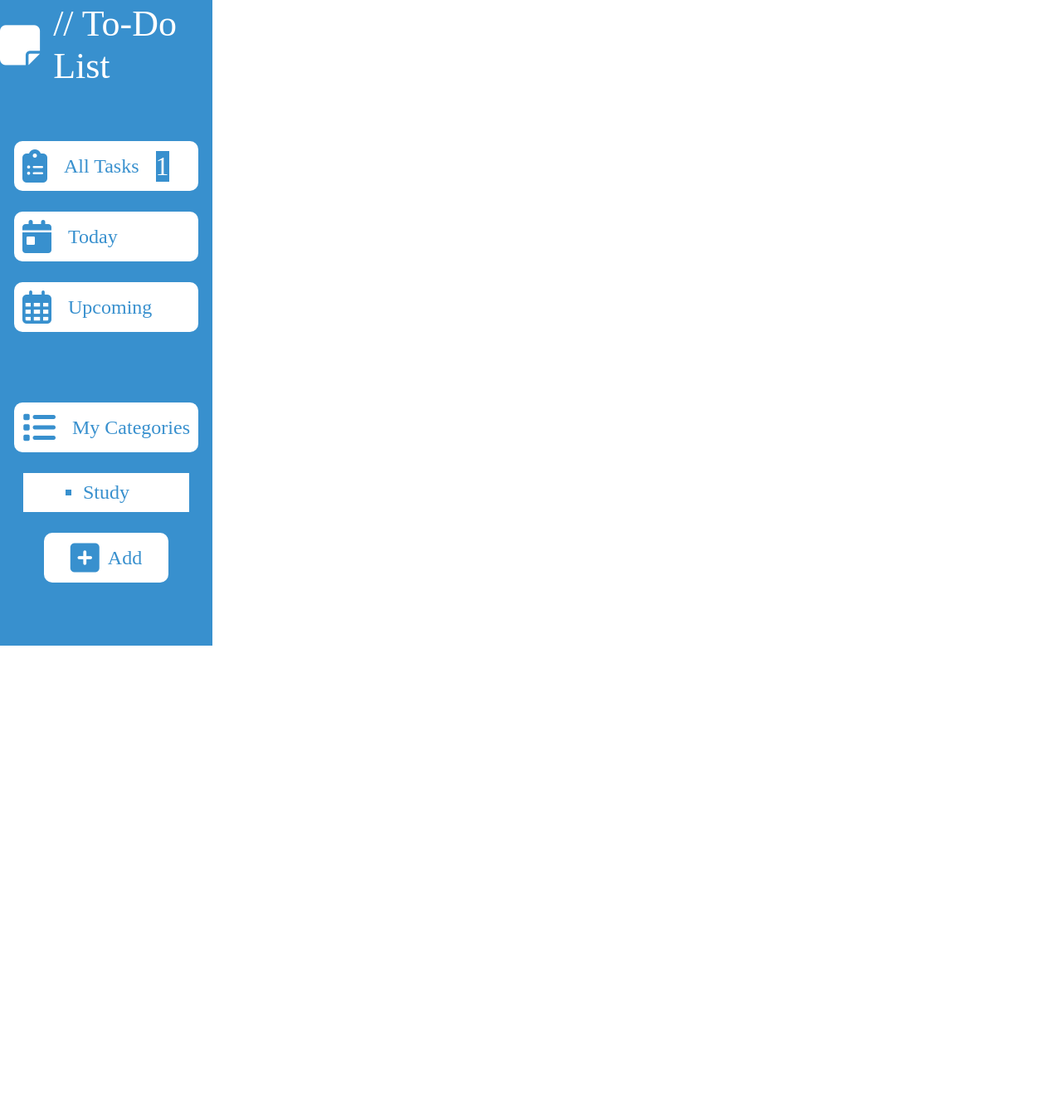
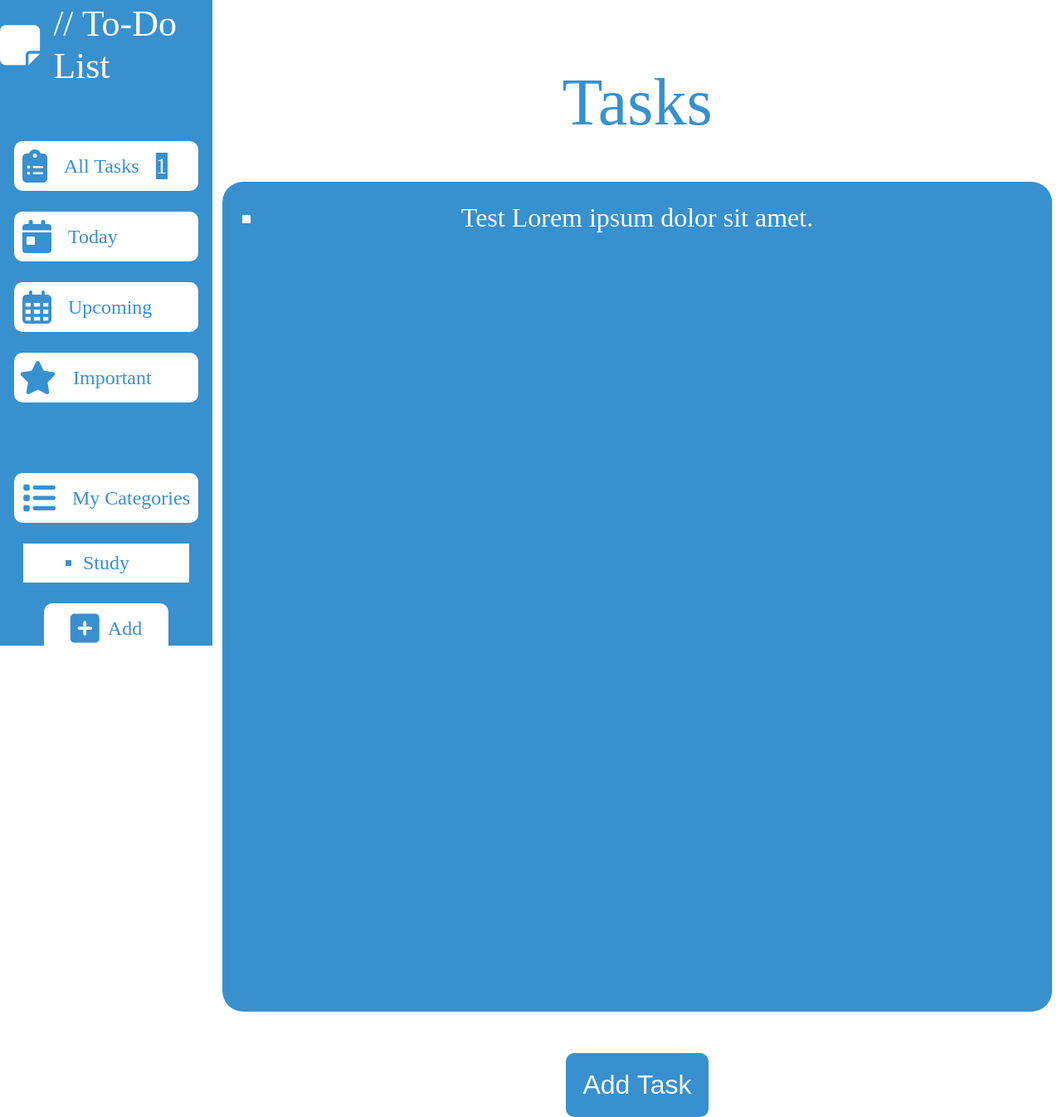
Before and after one commit to oguzhanmolu/todo-list, a website: page dist/index.html in a window 1280 px wide. Shown: the part 22-1368 px from the top of the page at 83% size. Before the commit the page ends 800 px from the top, so only its background shows below. Drawn offline with Linux system fonts and the light colour scheme.

Commit message:
added main and css is simply done for now. gonna start js soon

```diff
--- a/dist/index.html
+++ b/dist/index.html
@@ -33,6 +33,10 @@
           <i class="fa-regular fa-calendar-days"></i>
           <p>Upcoming</p>
         </div>
+        <div>
+          <i class="fa-solid fa-star star-icon"></i>
+          <p>Important</p>
+        </div>
         <div id="my-categories">
           <i class="fa-solid fa-list"></i>
           <p>My Categories</p>
@@ -46,6 +50,12 @@
         </div>
       </nav>
     </header>
-    <main>xd</main>
+    <main>
+      <p id="main-title">Tasks</p>
+      <div id="task-display-area">
+        <ul><li>Test Lorem ipsum dolor sit amet.</li></ul>
+      </div>
+      <button id="add-new-task">Add Task</button>
+    </main>
   </body>
 </html>
--- a/dist/style.css
+++ b/dist/style.css
@@ -13,6 +13,7 @@ body {
 .fa-regular {
   font-size: 40px;
 }
+
 /* Header */
 header {
   display: flex;
@@ -55,10 +56,13 @@ nav > * {
   cursor: pointer;
   transition: all ease-in-out 0.25s;
 }
+.star-icon {
+  margin-left: -4px;
+}
 #sum {
   background-color: var(--main-color);
   color: white;
-  font-size: 2rem;
+  font-size: 1.75rem;
 }
 #my-categories {
   margin-top: 75px;
@@ -69,6 +73,11 @@ nav > * {
   width: 200px;
   border-radius: 0;
   list-style-type: square;
+  cursor: default;
+}
+#categories-li > * {
+  cursor: pointer;
+  transition: all ease-in-out 0.25s;
 }
 nav > *:hover,
 #categories-li > *:hover {
@@ -85,5 +94,41 @@ nav > *:hover,
 }
 /*  */
 main {
+  display: flex;
+  flex-direction: column;
+  align-items: center;
+  gap: 50px;
   width: 80vw;
 }
+#main-title {
+  font-size: 5rem;
+  margin-top: 100px;
+  color: var(--main-color);
+}
+#task-display-area {
+  height: 1000px;
+  width: 1000px;
+  border-radius: 25px;
+  background-color: var(--main-color);
+  color: white;
+  font-size: 2rem;
+  text-align: center;
+}
+#task-display-area > * {
+  margin: 25px 50px 0px 50px;
+  cursor: pointer;
+  list-style: square;
+}
+#task-display-area > *:hover {
+  background-color: white;
+  color: var(--main-color);
+}
+#add-new-task {
+  padding: 20px;
+  border-radius: 10px;
+  border-style: none;
+  background-color: var(--main-color);
+  color: white;
+  font-size: 2rem;
+  cursor: pointer;
+}
```
